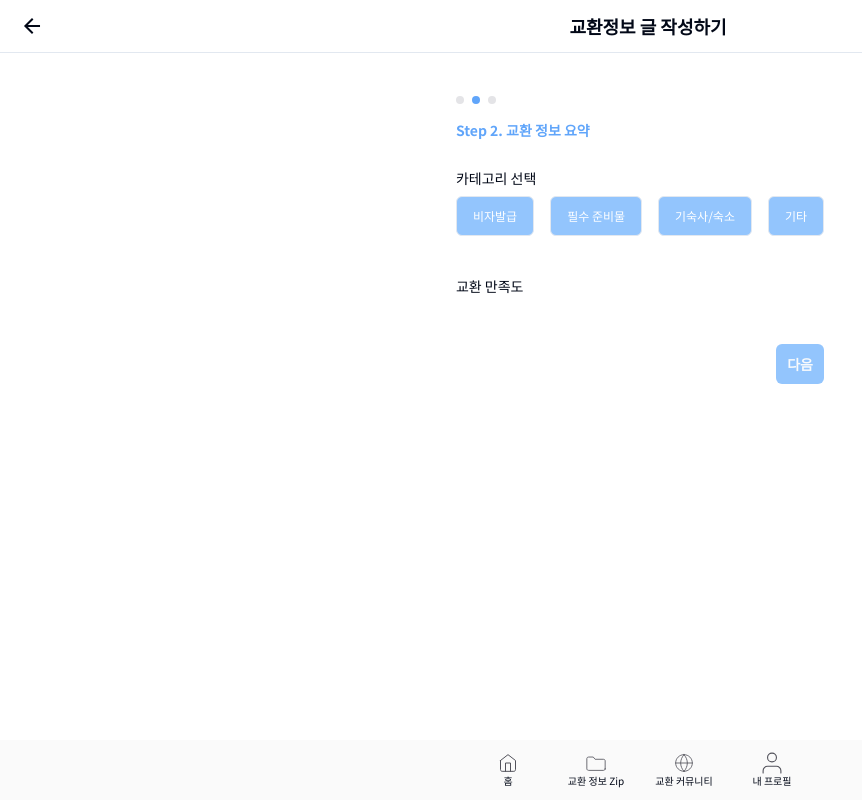
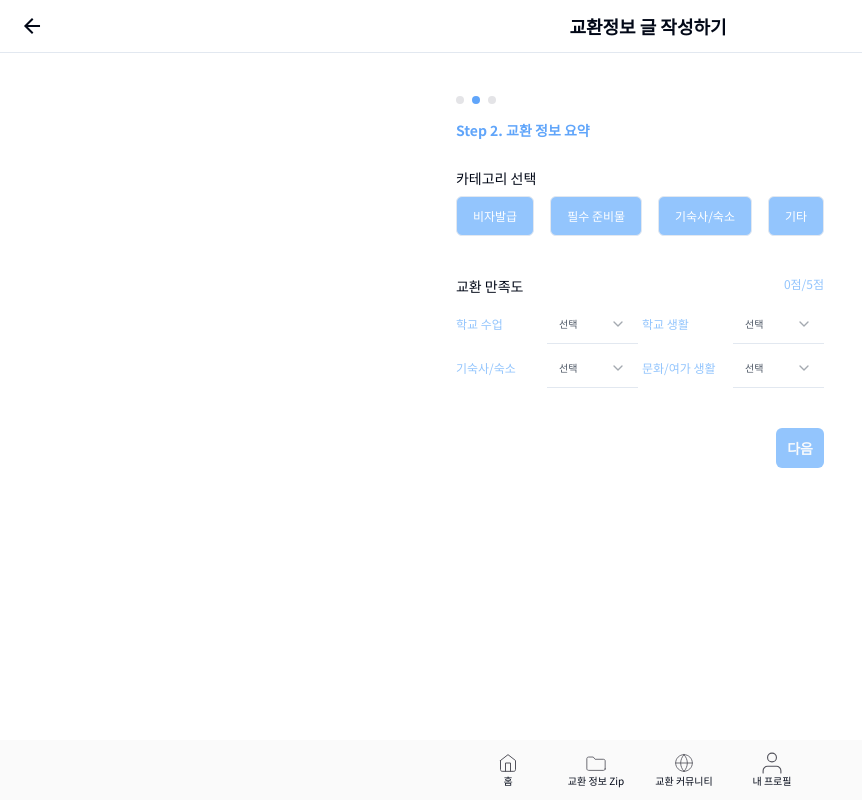
Before and after one commit to gyoZipHap/gyoZipHap, a Next.js app in the folder frontend/: page /create/2 in a window 1280 px wide. Shown: the whole page, without its empty margins (0-862 px from the left). Built offline with nearby package versions, Linux system fonts and the light colour scheme.

Commit message:
feat: add satisfaction in seconde page

```diff
--- /dev/null
+++ b/frontend/app/create/[step]/_components/SelectArea.tsx
@@ -0,0 +1,26 @@
+import {
+  Select,
+  SelectContent,
+  SelectItem,
+  SelectTrigger,
+  SelectValue,
+} from '@/components/ui/select';
+
+export default function SelectArea() {
+  return (
+    <div className='flex w-full items-center justify-between gap-1 text-sm'>
+      <Select>
+        <SelectTrigger className='rounded-none border-x-0 border-b border-t-0 text-[10px] text-gray-600'>
+          <SelectValue placeholder='선택' />
+        </SelectTrigger>
+        <SelectContent className='border-gray-400 text-xs'>
+          <SelectItem value='light'>매우 만족</SelectItem>
+          <SelectItem value='dark'>만족</SelectItem>
+          <SelectItem value='system'>보통</SelectItem>
+          <SelectItem value='system'>불만족</SelectItem>
+          <SelectItem value='system'>매우 불만족</SelectItem>
+        </SelectContent>
+      </Select>
+    </div>
+  );
+}
--- a/frontend/app/create/[step]/_components/second-form.tsx
+++ b/frontend/app/create/[step]/_components/second-form.tsx
@@ -1,6 +1,7 @@
 'use client';
 import { Button } from '@/components/ui/button';
 import { useState } from 'react';
+import SelectArea from './SelectArea';
 
 function Title({ title }: { title: string }) {
   return (
@@ -60,7 +61,28 @@ function Category() {
 function Satisfaction() {
   return (
     <div>
-      <Title title={`교환 만족도`} />
+      <div className='flex justify-between'>
+        <Title title={`교환 만족도`} />
+        <span className='text-xs text-blue-300'>0점/5점</span>
+      </div>
+      <div className='grid grid-cols-2 grid-rows-2 gap-1'>
+        <div className='flex items-center'>
+          <span className='w-full text-xs text-blue-300'>학교 수업</span>
+          <SelectArea />
+        </div>
+        <div className='flex items-center'>
+          <span className='w-full text-xs text-blue-300'>학교 생활</span>
+          <SelectArea />
+        </div>
+        <div className='flex items-center'>
+          <span className='w-full text-xs text-blue-300'>기숙사/숙소</span>
+          <SelectArea />
+        </div>
+        <div className='flex items-center'>
+          <span className='w-full text-xs text-blue-300'>문화/여가 생활</span>
+          <SelectArea />
+        </div>
+      </div>
     </div>
   );
 }
```
